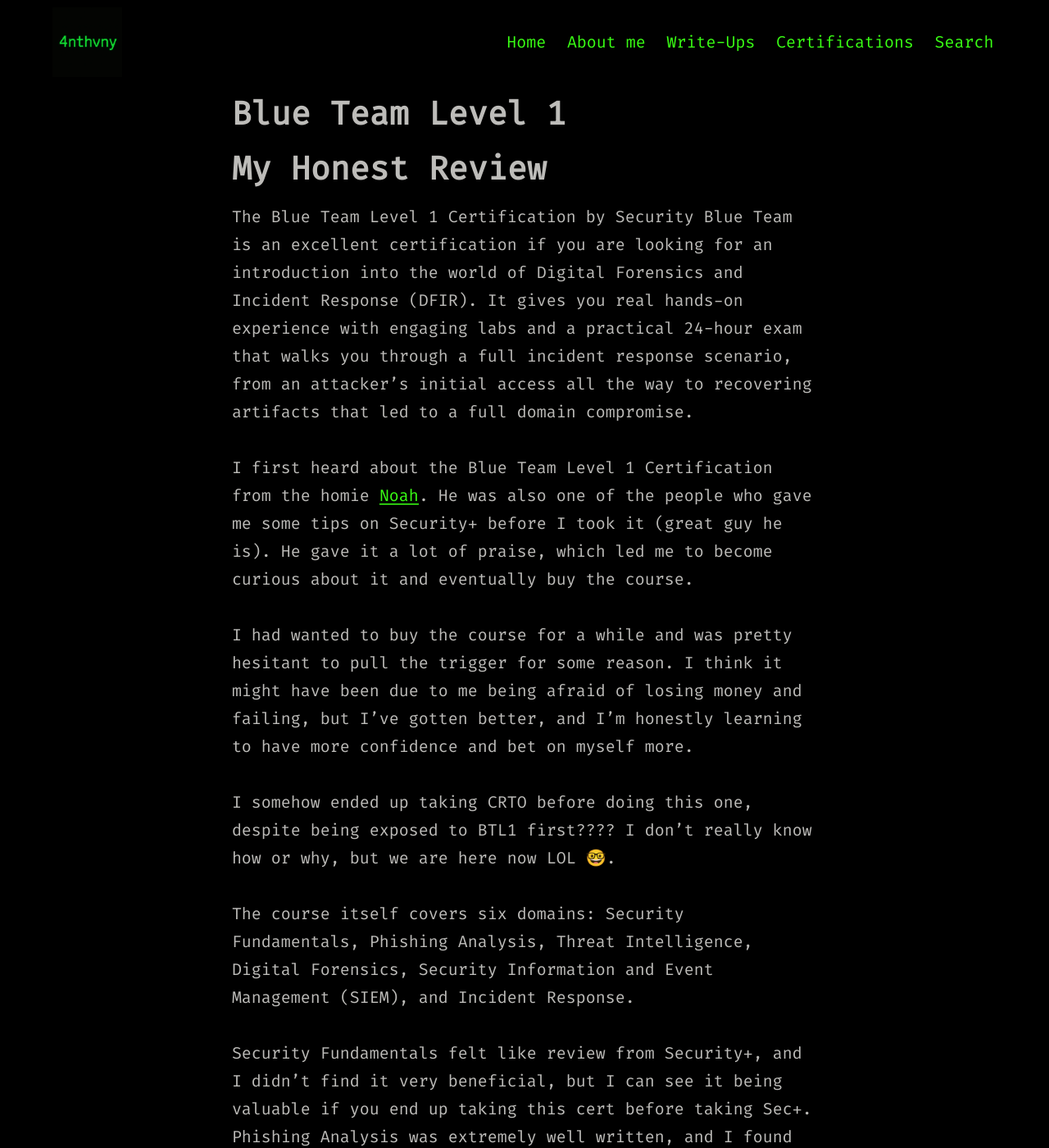
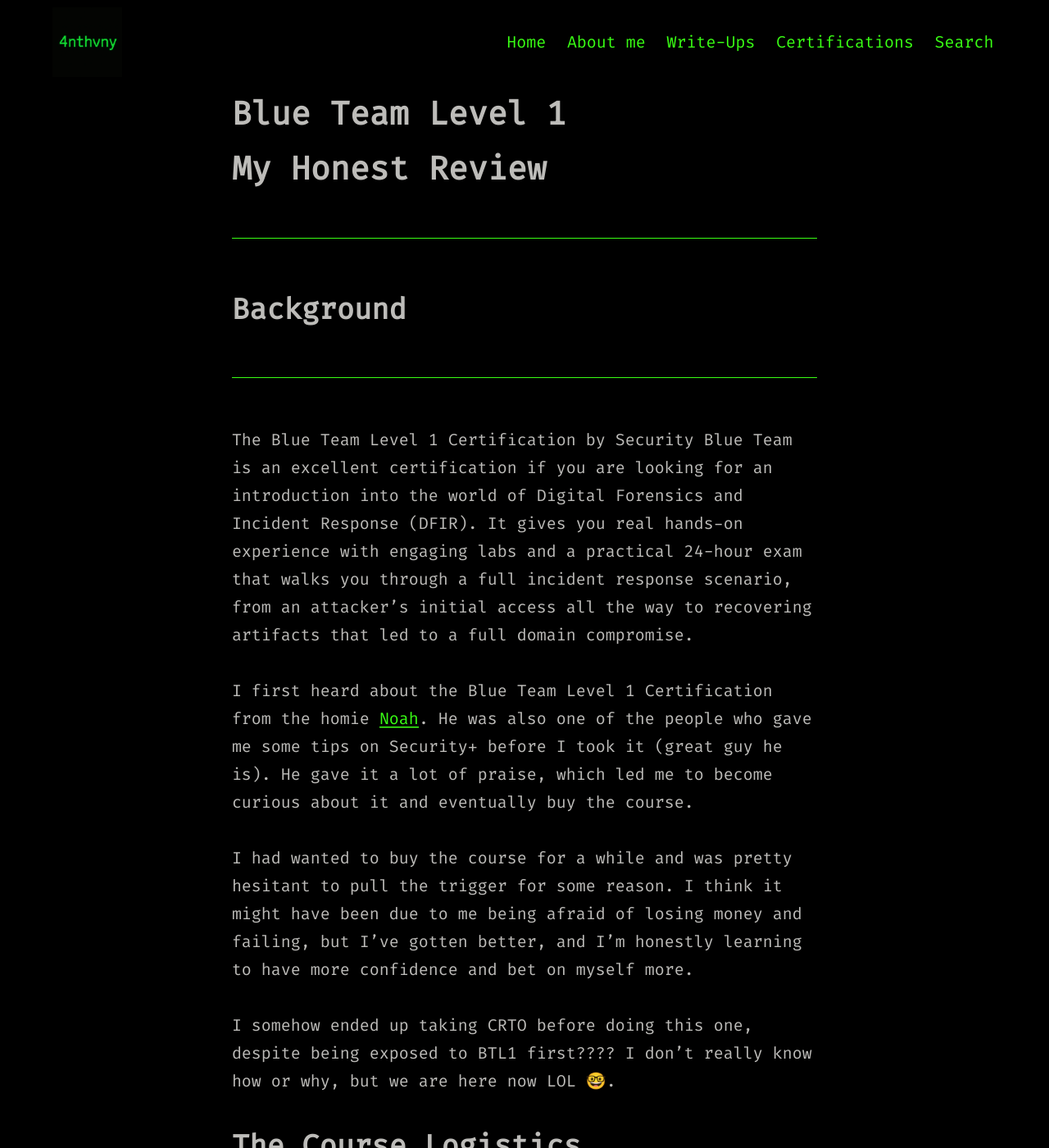
Before and after one commit to 4nthvny/4nthvny.github.io, a Jekyll site: the page built from certifications/BTL1.md, in a window 1280 px wide and 1400 px high. Shown: the whole window at 82% size. Built offline with Jekyll 4.4.1, drawn with Linux system fonts in a browser that asks for light colours; some of the changed text lies outside the part shown.

Commit message:
add sub headings n stuff

```diff
--- a/certifications/BTL1.md
+++ b/certifications/BTL1.md
@@ -4,7 +4,9 @@
 permalink: /certifications/BTL1/
 ---
 # My Honest Review
-
+---
+## Background
+---
 The Blue Team Level 1 Certification by Security Blue Team is an excellent certification if you are looking for an introduction into the world of Digital Forensics and Incident Response (DFIR). It gives you real hands-on experience with engaging labs and a practical 24-hour exam that walks you through a full incident response scenario, from an attacker’s initial access all the way to recovering artifacts that led to a full domain compromise.
 
 I first heard about the Blue Team Level 1 Certification from the homie [Noah](https://www.linkedin.com/in/noahle25/). He was also one of the people who gave me some tips on Security+ before I took it (great guy he is). He gave it a lot of praise, which led me to become curious about it and eventually buy the course.
@@ -13,14 +15,21 @@
 
 I somehow ended up taking CRTO before doing this one, despite being exposed to BTL1 first???? I don’t really know how or why, but we are here now LOL 🤓.
 
+## The Course Logistics
+---
 The course itself covers six domains: Security Fundamentals, Phishing Analysis, Threat Intelligence, Digital Forensics, Security Information and Event Management (SIEM), and Incident Response.
 
 Security Fundamentals felt like review from Security+, and I didn’t find it very beneficial, but I can see it being valuable if you end up taking this cert before taking Sec+. Phishing Analysis was extremely well written, and I found it very valuable because it goes in depth on email security and other important protocols that can prevent a security event from turning into a security incident. Threat Intelligence was mostly researching different APTs and threat actors, but it does cover the [MITRE ATT&CK](https://attack.mitre.org/) Framework in depth, which I think is valuable if you want to get into a career in incident response or security operations (SOC). Digital Forensics was by far the longest domain, but it provides a tremendous amount of value. It goes very in depth on recovering artifacts from a security incident, and I would definitely recommend going over these labs more than once if you are seeking a career in Digital Forensics. The last two domains, SIEM and Incident Response, go hand in hand and were my favorite parts of the entire course. If you are new to security, you’ll often hear about [Splunk](https://www.splunk.com/) but might not know what it is. This course gives you hands-on training on the Splunk platform, which, for some reason, seems very hard to find in my experience.
 
 The exam is a 24-hour practical exam that takes you through a full investigation of an incident response scenario, from the initial access the attacker used to make their way into your network all the way to the artifacts that ultimately led to them compromising your corporate domain.
 
+## My Tips
+---
 I found it helpful to make a timeline during the exam to see when each artifact you found was placed, so you can later map out the incident. I definitely think Splunk is going to be your MVP in this exam, so learn it and learn it well. The course teaches you enough, but to be efficient, I would suggest doing more research and getting more practice beyond the labs. Another very important tool used is Autopsy, and I would recommend learning how to navigate it, since it will make things much easier during the exam. Overall, the exam was not too difficult, and I really enjoyed the time I spent on it. I finished in about 4 hours and passed with a 90 percent.
 
+## Rant
+---
 In my experience, I’ve noticed a weird imbalance of resources when it comes to practical, hands-on training on the red teaming side versus the blue teaming side. There seem to be far more free resources for red teaming than for blue teaming. I find this interesting since there is seemingly more demand for defenders in corporate environments, but I could be entirely wrong, and this just turned into me ranting about nonsense.
 
+## Final Thoughts
 All in all, I think the Blue Team Level 1 Certification is a great attempt to close that gap. Although not completely free, it is affordable enough, worth the cost, and you get your money’s worth. I would definitely recommend this certification to people who genuinely have a desire to learn more about blue teaming and want hands-on training.
```
